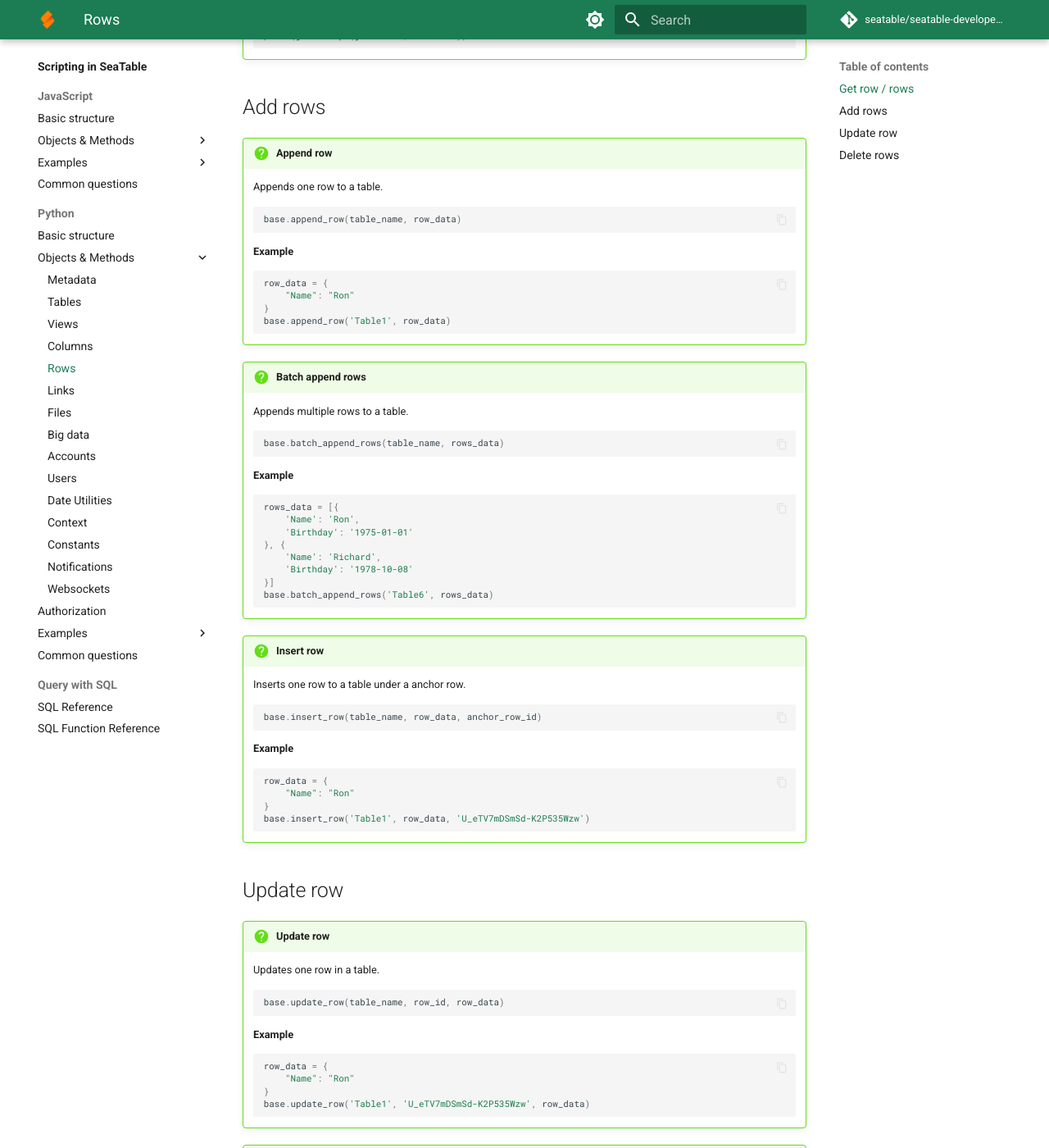
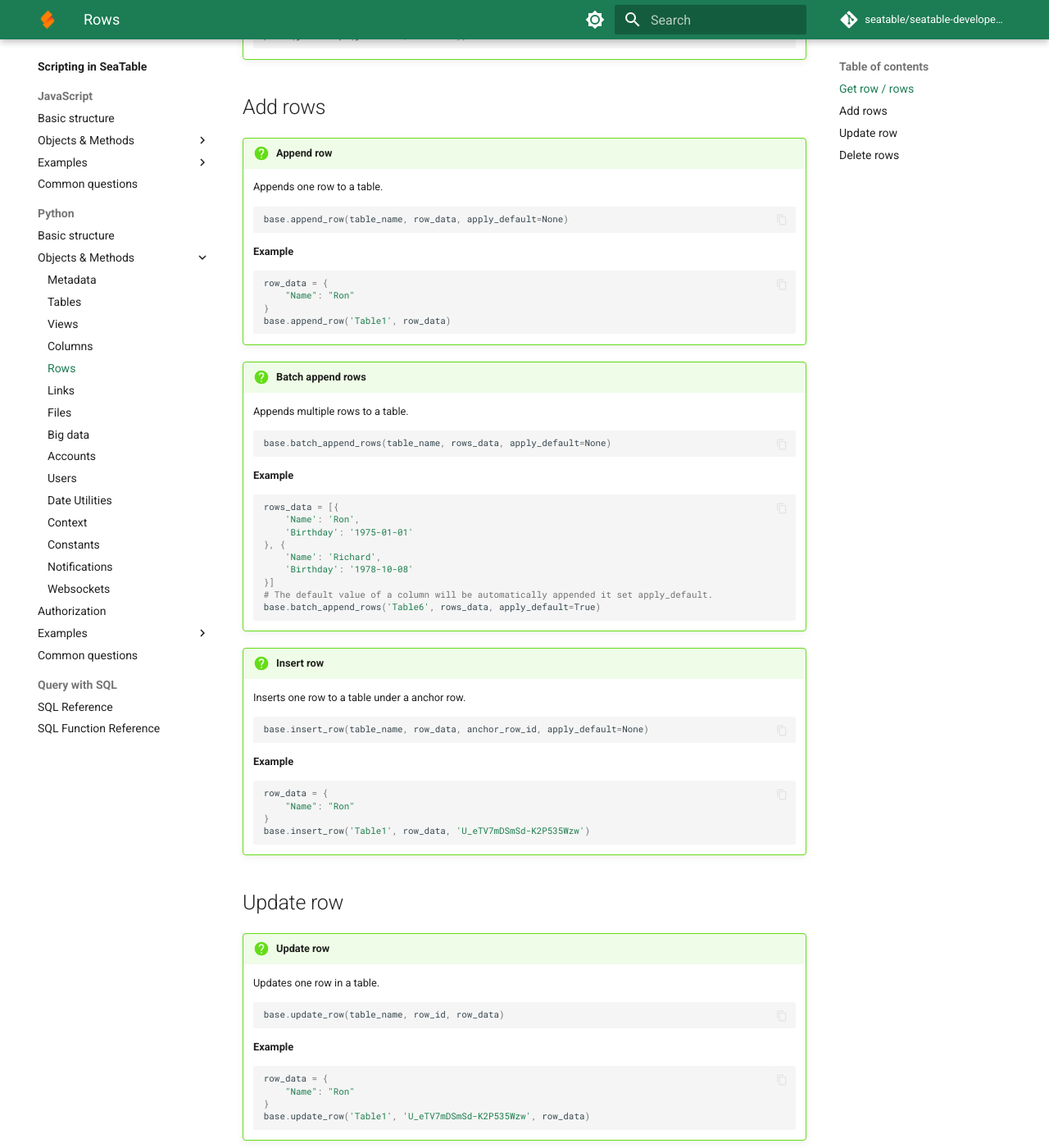
Before and after one commit to seatable/seatable-developer-docs, an MkDocs documentation site: the page built from docs/scripts/python/objects/rows.md, in a window 1280 px wide and 1400 px high, scrolled down 1396 px. Shown: the whole window at 82% size. Built offline with MkDocs 1.6.1 and Material for MkDocs 9.7.7, drawn with Linux system fonts in a browser that asks for light colours; comment, search, counter and statistics services are not loaded.

Commit message:
Update rows.md

````diff
--- a/docs/scripts/python/objects/rows.md
+++ b/docs/scripts/python/objects/rows.md
@@ -115,7 +115,7 @@
     Appends one row to a table.
 
     ``` python
-    base.append_row(table_name, row_data)
+    base.append_row(table_name, row_data, apply_default=None)
     ```
 
     __Example__
@@ -132,7 +132,7 @@
     Appends multiple rows to a table.
 
     ``` python
-    base.batch_append_rows(table_name, rows_data)
+    base.batch_append_rows(table_name, rows_data, apply_default=None)
     ```
 
     __Example__
@@ -145,7 +145,8 @@
         'Name': 'Richard',
         'Birthday': '1978-10-08'
     }]
-    base.batch_append_rows('Table6', rows_data)
+    # The default value of a column will be automatically appended it set apply_default.
+    base.batch_append_rows('Table6', rows_data, apply_default=True)
     ```
 
 !!! question "Insert row"
@@ -153,7 +154,7 @@
     Inserts one row to a table under a anchor row.
 
     ``` python
-    base.insert_row(table_name, row_data, anchor_row_id)
+    base.insert_row(table_name, row_data, anchor_row_id, apply_default=None)
     ```
 
     __Example__
````
